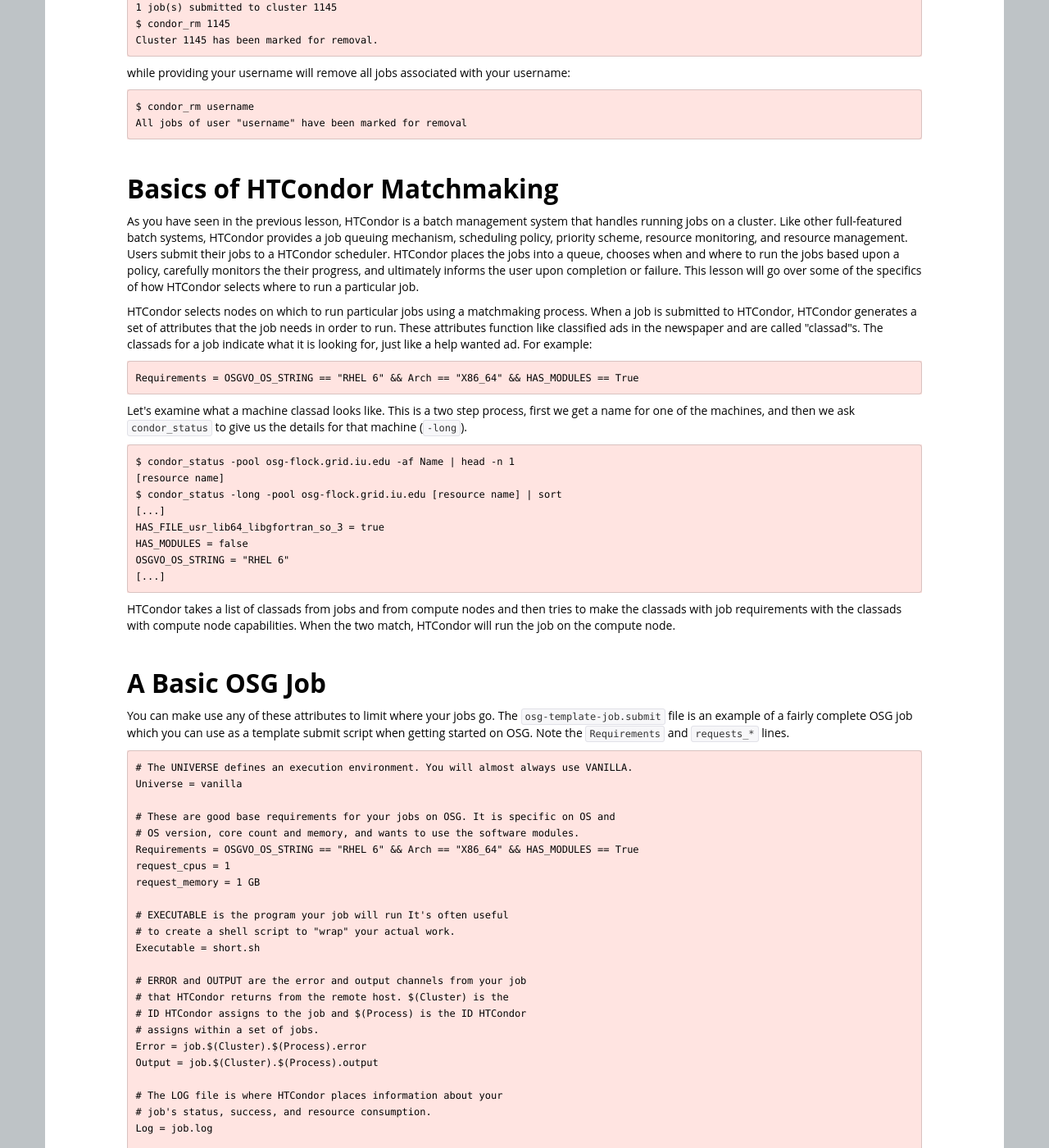
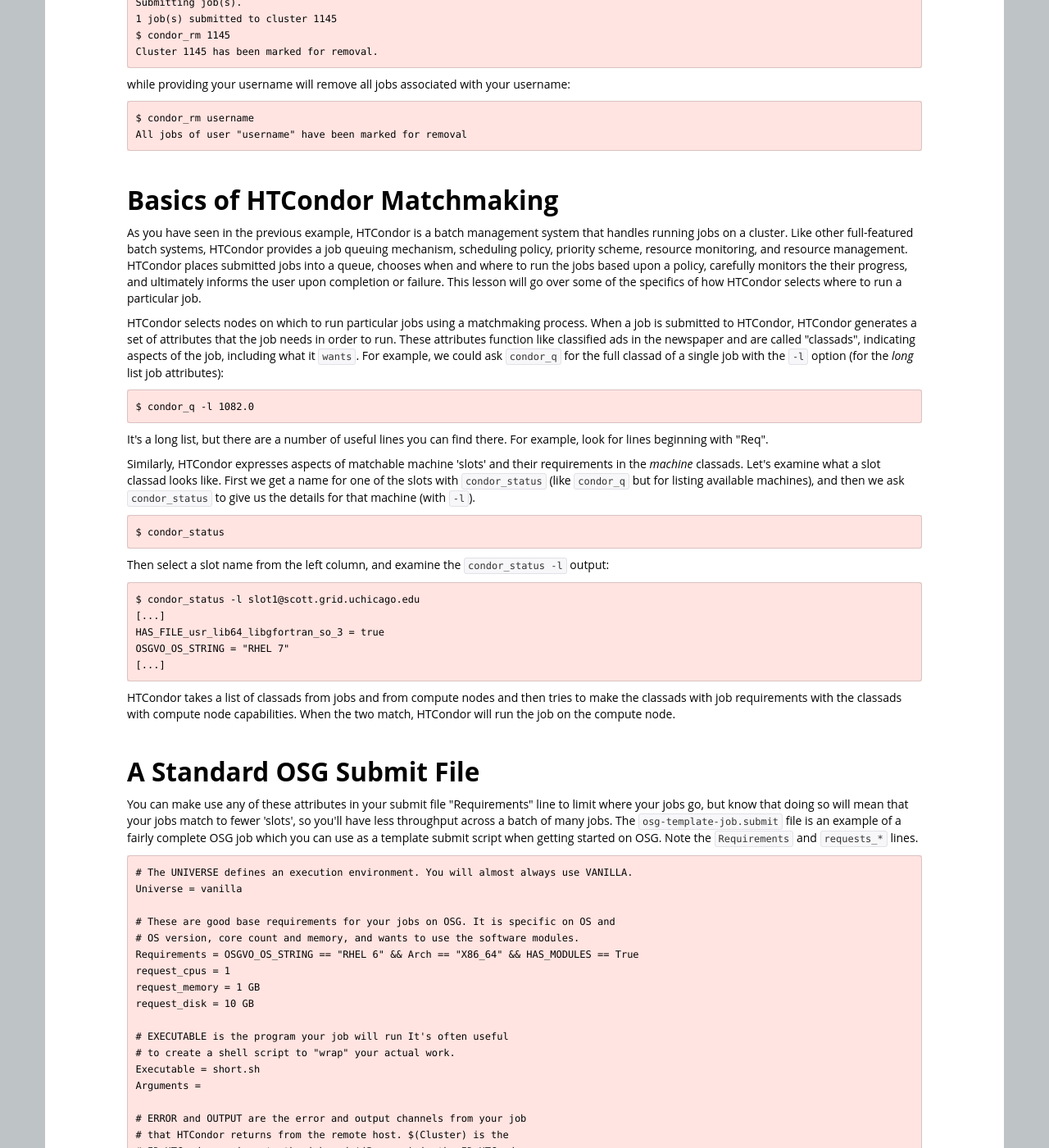
Before and after one commit to unlhcc/OSG-UserTraining-MWBD-2019, a Jekyll site: the page built from novice/DHTC/04-HTCondor-Submitting.md, in a window 1280 px wide and 1400 px high, scrolled down 4157 px. Shown: the whole window at 82% size. Built offline with Jekyll 4.4.1, drawn with Linux system fonts in a browser that asks for light colours; some of the changed text lies outside the part shown.

Commit message:
updated through Standard OSG Submit File

```diff
--- a/novice/DHTC/04-HTCondor-Submitting.md
+++ b/novice/DHTC/04-HTCondor-Submitting.md
@@ -12,26 +12,27 @@
 
 ## Overview
 
-In this section, we will learn the basics of HTCondor in submitting and monitoring workloads, or "jobs". The typical cycle for a job is:
+In this section, we will learn the basics of HTCondor in submitting and monitoring workloads, or "jobs", which is extremely similar to job submission using other queueing systems, but differs in some ways that make HTC a lot easier. The typical cycle for a set of HTC jobs is:
 
-1. Job is submitted through the submit host
-2. Job is executed on the remote worker node.
-3. Job executes or fails and the logs and, if configured, outputs are transfered back to the login node.
+1. Job(s) submitted to the queue on the submit server.
+2. Job is matched to an execute server and user-indicated files transfered to a temporary job working directory.
+3. Job executable is executed in the job working directory on the execute server (executable needs to create output files in the 'current' or 'present' directory).
+4. HTCondor captures any executable errors and terminal output/error information, and transfers all newly-created files back to the submission directory on the submit server.
 
-In HTCondor we use a job submit file to describe how to execute the program, transfer data, and what the system requirements of a job are.
+In HTCondor the job submit file (separate from the job executable) communicates how many jobs to submit, what data to transfer to the job, and the resource requirements of the job(s).
 
 <!-- ![fig 1](https://raw.githubusercontent.com/OSGConnect/tutorial-quickstart/master/Images/jobSubmit.png) -->
 
+## Submit a 'Dummy' Job to learn HTCondor Submission
 
-## Job Execution Script
+### Job Execution Script
 
-We will get our examples using the `tutorial` command.
+We will retrieve data for some examples from the `tutorial` options on the OSG Connect Server. Let's get started with the `quickstart` tutorial, which will download a directory of job setup files named `tutorial-quickstart`:
 
-Let's get started with the `quickstart` tutorial:
-
-    # creates a directory "tutorial-quickstart"
     $ tutorial quickstart
-    # script and input files are inside this directory
+    Installing quickstart (master)...
+    Tutorial files installed in ./tutorial-quickstart.
+    Running setup in ./tutorial-quickstart...
     $ cd tutorial-quickstart
 
 We will look at two files in detail: `short.sh` and `tutorial01.submit`
@@ -40,7 +41,7 @@
 
     $ cat short.sh
 
-This is an ordinary shell script.
+This is an ordinary shell script that will print various information about the server it runs on, but isn't really going to do any science or produce any specific output files:
 
     #!/bin/bash
     # short.sh: a short discovery job
@@ -53,25 +54,25 @@
     sleep 20
     echo "Science complete!"
 
-Now, make the script executable.
+Now, add executable (x) permissions to this script, so that it can be run as an executable on Linux computers:
 
     $ chmod +x short.sh
 
-Making the script executable and the "shebang" line (`#!/bin/bash`) line at the top of the script are not necessary for programs that are only run locally. However, _it is extremely important for jobs running on the grid_.
+Making the script executable and the "shebang" line (`#!/bin/bash`) line at the top of the script are not necessary for programs that are only run locally. However, _it is extremely important for jobs running on the various servers across the OSG_.
 
-Since we used the `tutorial` command, all files are already in your workspace. Test jobs on the submit host first b locally when setting up a new job type -- it is good to test your job outside of HTCondor before submitting into the Open Science Grid.
+Since this is a simple script, we can test it on the submit server. (It's important to test 'real' job executables with one or a few submitted jobs, perhaps using an interactive job submission or on another Linux server; many real programs can overuse the resources on the submit server if tested there.)
 
     $ ./short.sh
-    Start time: Mon Mar  6 00:08:06 CST 2017
+    Start time: Mon Aug  6 00:08:06 CST 2018
     Job is running on node: training.osgconnect.net
     Job running as user: uid=46628(username) gid=46628(username) groups=46628(username),400(condor),401(ciconnect-staff),1000(users)
     Job is running in directory: /tmp/Test/tutorial-quickstart
     Working hard...
     Science complete!
 
-## Job Description File
+### Job Description File
 
-Next we will create a simple (if verbose) HTCondor submit file.  A submit file tells the HTCondor _how_ to run your workload, with what properties and arguments, and, optionally, how to return output to the submit host.
+Next we will create a simple (though verbose with comments) HTCondor submit file.  A submit file tells the HTCondor _how_ to run your workload, with what properties and arguments, and, optionally, how to return output to the submit host.
 
     $ cat tutorial01.submit
 
@@ -95,19 +96,20 @@
     # specified thus far.
     queue 1
 
-## Job Submission
+### Job Submission
 
 Submit the job using `condor_submit`.
-
 
     $ condor_submit tutorial01.submit
     Submitting job(s).
     1 job(s) submitted to cluster 1144.
 
+The 'cluster' number is how HTCondor (and you) will identify this set of submitted jobs (one job for this first example).
 
-## Job Status
 
-The `condor_q` command tells the status of currently running jobs. Please note that the `condor_q` command line interface has changed in recent HTCondor versions, and in this tutorial we are using the new version.
+### Job Status
+
+The `condor_q` command tells the status of not-yet-completed jobs. We have submitted one job to the queue:
 
     $ condor_q
 
@@ -115,11 +117,9 @@
     OWNER    BATCH_NAME       SUBMITTED   DONE   RUN    IDLE  TOTAL JOB_IDS
     username CMD: short.sh   6/30 15:17      _      _      1      1 1872.0
 
-    Total for query: 1 jobs; 0 completed, 0 removed, 1 idle, 0 running, 0 held, 0 suspended
-    Total for username: 1 jobs; 0 completed, 0 removed, 1 idle, 0 running, 0 held, 0 suspended
-    Total for all users: 1 jobs; 0 completed, 0 removed, 1 idle, 0 running, 0 held, 0 suspended
+    1 jobs; 0 completed, 0 removed, 1 idle, 0 running, 0 held, 0 suspended
 
-This new output format "batches" similar jobs together. If you want to see each individual job, use the `-nobatch` option:
+The default `condor_q` output format "batches" similar jobs together, which will make it easier to manage multiple batches of *MANY* HTC jobs. If you want to see more details about each individual job, use the `-nobatch` option:
 
     $ condor_q -nobatch
 
@@ -127,15 +127,13 @@
      ID      OWNER            SUBMITTED     RUN_TIME ST PRI SIZE CMD
     1873.0   rynge           6/30 15:19   0+00:00:00 I  0    0.0 short.sh
 
-    Total for query: 1 jobs; 0 completed, 0 removed, 1 idle, 0 running, 0 held, 0 suspended
-    Total for rynge: 1 jobs; 0 completed, 0 removed, 1 idle, 0 running, 0 held, 0 suspended
-    Total for all users: 1 jobs; 0 completed, 0 removed, 1 idle, 0 running, 0 held, 0 suspended
+    1 jobs; 0 completed, 0 removed, 1 idle, 0 running, 0 held, 0 suspended
 
-If you want to see all jobs running on the system, use `condor_q -allusers`.
+If you want to see jobs submitted by all users on the submit server, use `condor_q -all`. (There are a number of other options to condor_q, only some of which we'll cover.)
 
-You can also get status on a specific job cluster:
+You can also get status on a specific job `cluster`(which includes all jobs from the submission of a single submit file), even for a different user:
 
-    $ condor_q -nobatch 1144.0
+    $ condor_q -nobatch 1082
 
     -- Schedd: training.osgconnect.net : <192.170.227.119:9419?...
      ID      OWNER            SUBMITTED     RUN_TIME ST PRI SIZE CMD
@@ -145,7 +143,7 @@
 
 Note the ST (state) column. Your job will be in the `I` state (idle) if it hasn't started yet. If it's running, it will have state `R` (running). If it has completed already, it will not appear in `condor_q`.
 
-Let's wait for your job to finish – that is, for `condor_q` not to show the job in its output. A useful tool for this is `watch`. It runs a program repeatedly, letting you see how the output changes at fixed time intervals. Let's submit the job again, and watch condor_q output at two-second intervals:
+Let's wait for your job to finish – that is, for `condor_q` not to show the job in its output. A useful tool for this is `watch`. It runs a program repeatedly, letting you see how the output changes. Let's submit the job again, and `watch` the condor_q output at two-second intervals:
 
     $ condor_submit tutorial01.submit
     Submitting job(s).
@@ -153,9 +151,9 @@
     $ watch -n2 condor_q $USER
 
 
-When your job has completed, it will disappear from the list.  To close watch, hold down Ctrl and press C.
+When your job has completed, it will disappear from the list.  To close `watch`, hold down Ctrl and press C.
 
-## Job History
+### Job History
 
 Once your job has finished, you can get information about its execution
 from the `condor_history` command:
@@ -164,18 +162,17 @@
     ID     OWNER          SUBMITTED   RUN_TIME     ST COMPLETED   CMD
     1144.0   osguser50       3/6  00:17   0+00:00:27 C   3/6  00:28 /share/training/..
 
-You can see much more information about your job's final status using the `-long` option.
+You can see much more information about your job's final status using the `-long` option. To close the work of `condor_history` (as it may keep traversing the very long history of jobs on this submit server), use Ctrl-C, as you did for the `watch` command.
 
-## Job Output
+### Job Output
 
 Once your job has finished, you can look at the files that HTCondor has returned to the working directory. If everything was successful, it should have returned:
 
-* `job.output`: An output file for each job's output
-* `job.error`: An error file for each job's errors
-* `job.log`: A log  file for each job's log
+* `job.output`: An output file for each job's terminal-printed output ("standard output")
+* `job.error`: An error file for any error messages ("standard error")
+* `job.log`: A log file for each job's HTCondor logging information
 
-Read the output file. It should be something like this:
-
+Read the output file, which should show something like the below:
 
     $ cat job.output
     Start time: Wed Mar  8 18:16:04 CST 2017
@@ -186,9 +183,9 @@
     Science complete!
 
 
-## Removing Jobs
+### Removing Jobs
 
-You may want to remove individual or all your workloads from the queue. The command to remove jobs from the queue is `condor_rm`. It takes one argument, either the job ID or your username. Providing the job ID will remove only that job:
+You may want to remove individual or all your workloads from the queue. The command to remove jobs from the queue is `condor_rm`. It takes one or more arguments corresponding to job cluster numbers, job ID numbers, or your username (to remove ALL of *your* jobs). Providing the job ID will remove only that job:
 
     $ condor_submit tutorial01.submit
     Submitting job(s).
@@ -203,29 +200,32 @@
 
 ## Basics of HTCondor Matchmaking
 
-As you have seen in the previous lesson, HTCondor is a batch management system that handles running jobs on a cluster. Like other full-featured batch systems, HTCondor provides a job queuing mechanism, scheduling policy, priority scheme, resource monitoring, and resource management. Users submit their jobs to a HTCondor scheduler. HTCondor places the jobs into a queue, chooses when and where to run the jobs based upon a policy, carefully monitors the their progress, and ultimately informs the user upon completion or failure. This lesson will go over some of the specifics of how HTCondor selects where to run a particular job.
+As you have seen in the previous example, HTCondor is a batch management system that handles running jobs on a cluster. Like other full-featured batch systems, HTCondor provides a job queuing mechanism, scheduling policy, priority scheme, resource monitoring, and resource management. HTCondor places submitted jobs into a queue, chooses when and where to run the jobs based upon a policy, carefully monitors the their progress, and ultimately informs the user upon completion or failure. This lesson will go over some of the specifics of how HTCondor selects where to run a particular job.
 
-HTCondor selects nodes on which to run particular jobs using a matchmaking process.  When a job is submitted to HTCondor, HTCondor generates a set of attributes that the job needs in order to run. These attributes function like classified ads in the newspaper and are called "classad"s. The classads for a job indicate what it is looking for, just like a help wanted ad. For example:
+HTCondor selects nodes on which to run particular jobs using a matchmaking process.  When a job is submitted to HTCondor, HTCondor generates a set of attributes that the job needs in order to run. These attributes function like classified ads in the newspaper and are called "classads", indicating aspects of the job, including what it `wants`.  For example, we could ask `condor_q` for the full classad of a single job with the `-l` option (for the *long* list job attributes):
 
-    Requirements = OSGVO_OS_STRING == "RHEL 6" && Arch == "X86_64" && HAS_MODULES == True
+    $ condor_q -l 1082.0
 
-Let's examine what a machine classad looks like. This is a two step process, first we get a name for one of the machines, and then we ask `condor_status` to give us the details for that machine (`-long`).
+It's a long list, but there are a number of useful lines you can find there. For example, look for lines beginning with "Req".
 
-    $ condor_status -pool osg-flock.grid.iu.edu -af Name | head -n 1
-    [resource name]
-    $ condor_status -long -pool osg-flock.grid.iu.edu [resource name] | sort
+Similarly, HTCondor expresses aspects of matchable machine 'slots' and their requirements in the *machine* classads. Let's examine what a slot classad looks like. First we get a name for one of the slots with `condor_status` (like `condor_q` but for listing available machines), and then we ask `condor_status` to give us the details for that machine (with `-l`).
+
+    $ condor_status
+
+Then select a slot name from the left column, and examine the `condor_status -l` output:
+
+    $ condor_status -l slot1@scott.grid.uchicago.edu
     [...]
     HAS_FILE_usr_lib64_libgfortran_so_3 = true
-    HAS_MODULES = false
-    OSGVO_OS_STRING = "RHEL 6"
+    OSGVO_OS_STRING = "RHEL 7"
     [...]
 
 
 HTCondor takes a list of classads from jobs and from compute nodes and then tries to make the classads with job requirements with the classads with compute node capabilities. When the two match, HTCondor will run the job on the compute node.
 
-## A Basic OSG Job
+## A Standard OSG Submit File
 
-You can make use any of these attributes to limit where your jobs go. The `osg-template-job.submit` file is an example of a fairly complete OSG job which you can use as a template submit script when getting started on OSG. Note the `Requirements` and `requests_*` lines.
+You can make use any of these attributes in your submit file "Requirements" line to limit where your jobs go, but know that doing so will mean that your jobs match to fewer 'slots', so you'll have less throughput across a batch of many jobs. The `osg-template-job.submit` file is an example of a fairly complete OSG job which you can use as a template submit script when getting started on OSG. Note the `Requirements` and `requests_*` lines.
 
 
     # The UNIVERSE defines an execution environment. You will almost always use VANILLA.
@@ -236,10 +236,12 @@
     Requirements = OSGVO_OS_STRING == "RHEL 6" && Arch == "X86_64" && HAS_MODULES == True
     request_cpus = 1
     request_memory = 1 GB
+    request_disk = 10 GB
 
     # EXECUTABLE is the program your job will run It's often useful
     # to create a shell script to "wrap" your actual work.
     Executable = short.sh
+    Arguments =
 
     # ERROR and OUTPUT are the error and output channels from your job
     # that HTCondor returns from the remote host. $(Cluster) is the
@@ -256,7 +258,7 @@
     on_exit_hold = (ExitBySignal == True) || (ExitCode != 0)
 
     # Periodically retry the jobs every 60 seconds, up to a maximum of 5 retries.
-    periodic_release =  (NumJobStarts < 5) && ((CurrentTime - EnteredCurrentStatus) > 60)
+    periodic_release = (NumJobStarts < 5) && ((CurrentTime - EnteredCurrentStatus) > 60)
 
     # QUEUE is the "start button" - it launches any jobs that have been
     # specified thus far.
@@ -270,8 +272,8 @@
     1 job(s) submitted to cluster 1151
 
 
-The filenames for this job includes a job id, which means that if you submit more
-than one job, they will all have unique outputs.
+The filenames for this job include the 'cluster' and 'process' values of the job ID, which means that if you submit more
+than one job, they will all have unique output and error files. (This is just one way to distinguish job's by their filenames or other 'ingredients'. We'll see more examples later.)
 
     $ ls *.output
     job.output
```
